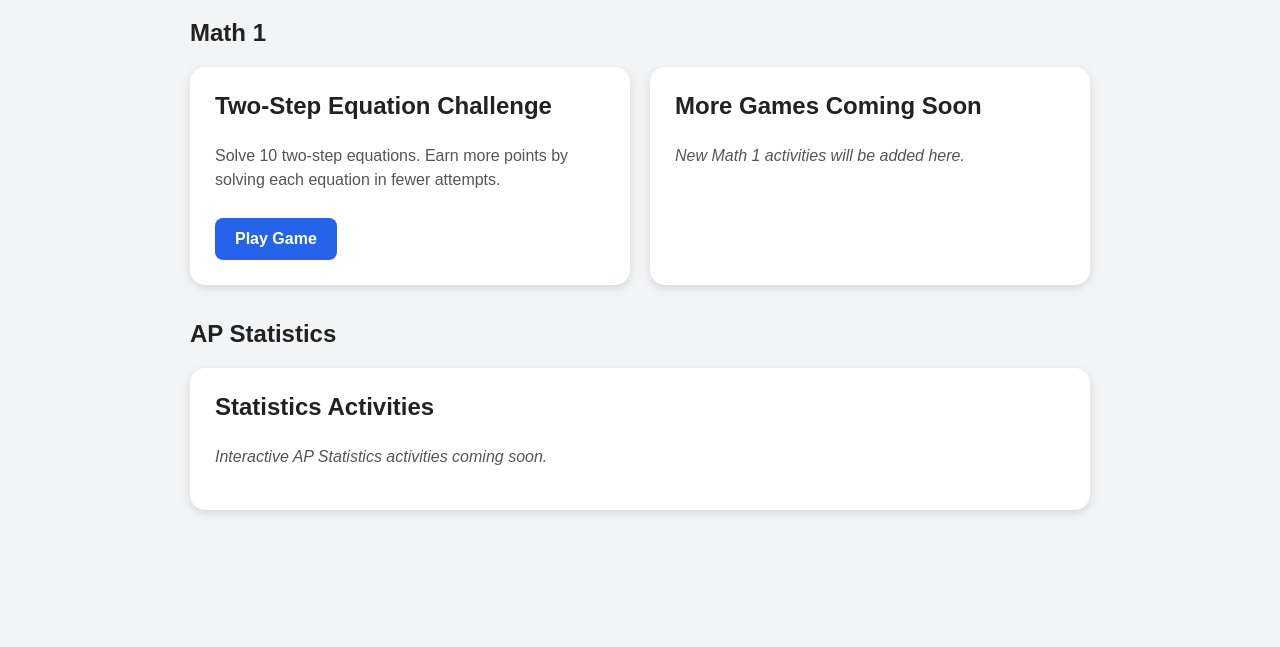
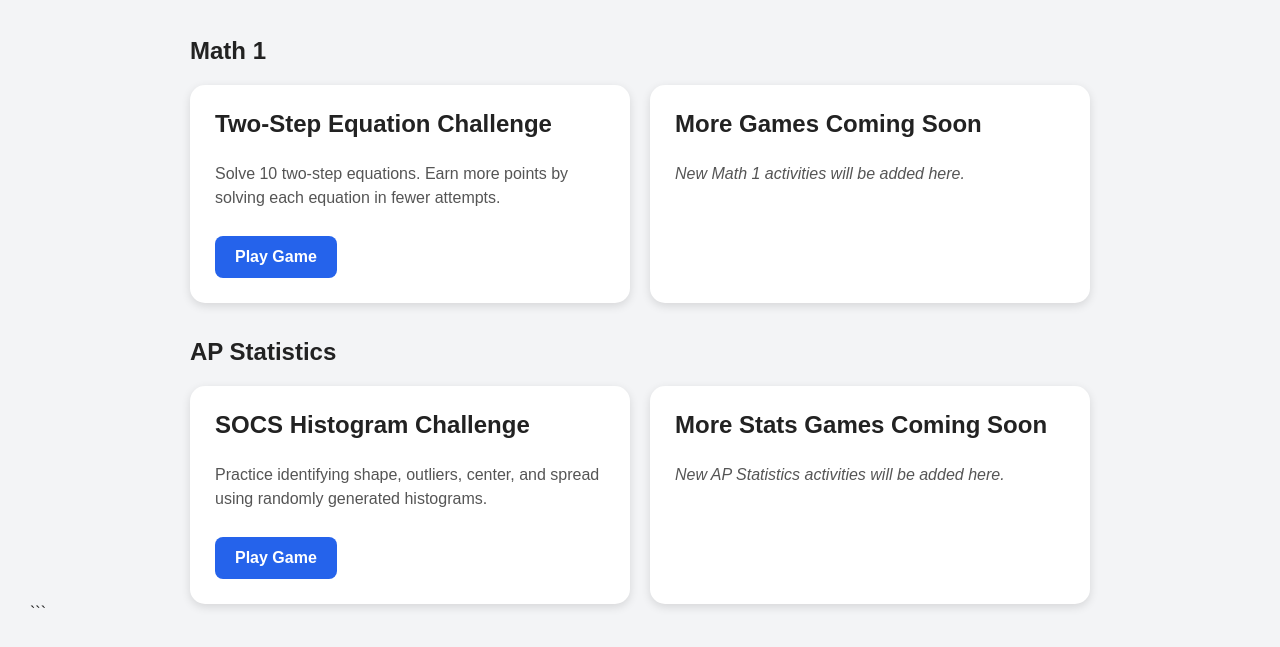
Before and after one commit to rsivillo/math-games, a plain HTML site: page index.html in a window 1280 px wide. Shown: the part 153-800 px from the top of the page. Drawn offline with Linux system fonts and the light colour scheme.

Commit message:
Update index.html

````diff
--- a/index.html
+++ b/index.html
@@ -1,3 +1,4 @@
+```html
 <!DOCTYPE html>
 <html lang="en">
 
@@ -156,11 +157,31 @@
 
     <div class="game-card">
 
-      <h3>Statistics Activities</h3>
+      <h3>SOCS Histogram Challenge</h3>
+
+      <p>
+        Practice identifying shape, outliers,
+        center, and spread using randomly
+        generated histograms.
+      </p>
+
+      <a
+        class="play-button"
+        href="socs/">
+
+        Play Game
+
+      </a>
+
+    </div>
+
+
+    <div class="game-card">
+
+      <h3>More Stats Games Coming Soon</h3>
 
       <p class="coming-soon">
-        Interactive AP Statistics activities
-        coming soon.
+        New AP Statistics activities will be added here.
       </p>
 
     </div>
@@ -172,3 +193,4 @@
 </body>
 
 </html>
+```
````
